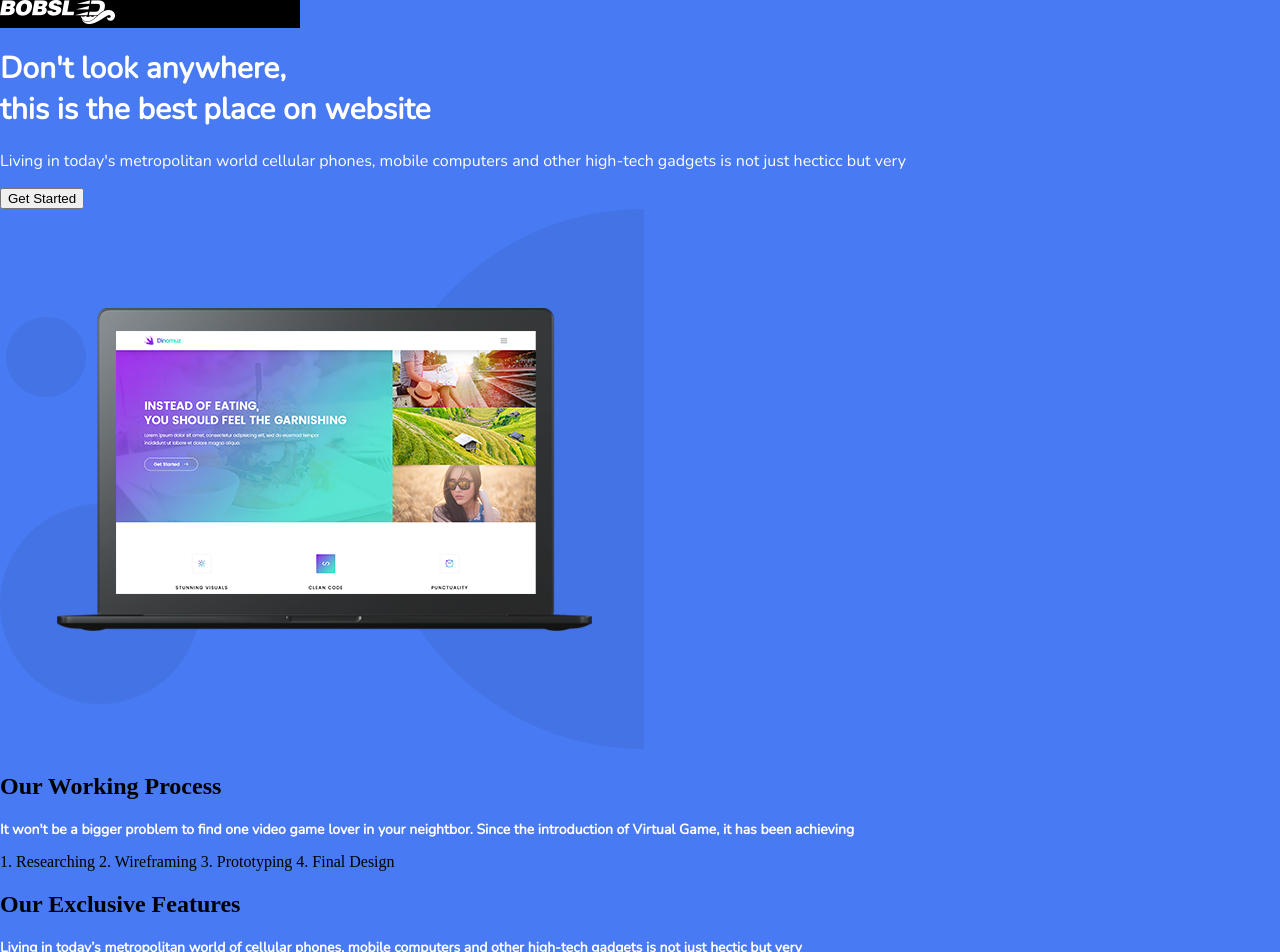
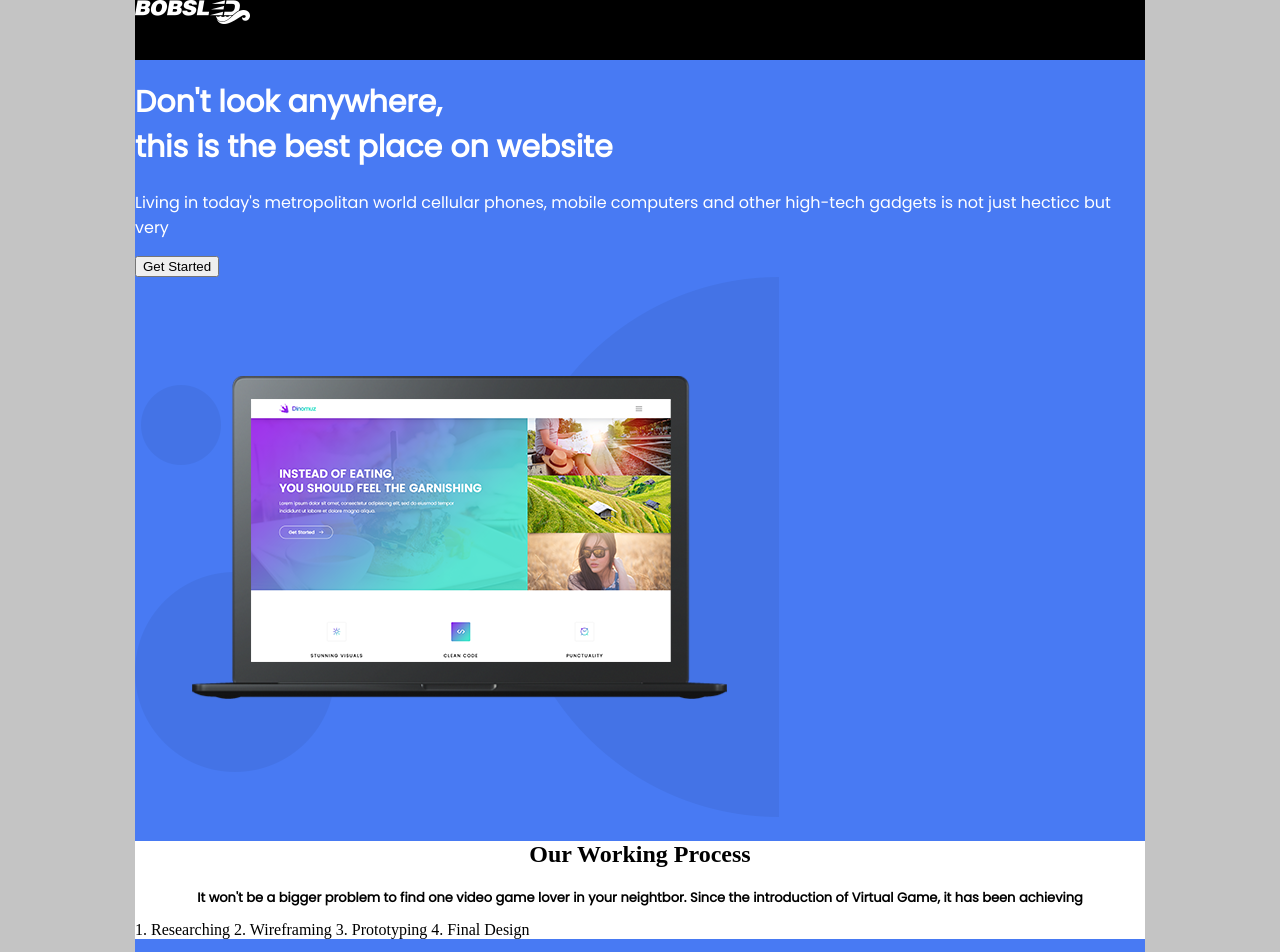
Before and after one commit to fixedgonzo/learning-to-coding, a plain HTML site: page index.html in a window 1280 px wide. Shown: the top 952 px of the page. Drawn offline with nearby package versions, Linux system fonts and the light colour scheme.

Commit message:
html, css upgrade

```diff
--- a/css/styles.css
+++ b/css/styles.css
@@ -1,29 +1,47 @@
 body {
-    background-color: #487AF3;
-    margin: 0px;
+    background-color: #c4c4c4;
+    margin:0 auto;
+    padding: 0px;
+    border: 0px;
+    width: 1010px;
 }
 
 h1 {
   font-size: 30px;
-  font-family: "Nunito";
+  font-family: "Poppins";
   color: #ffffff;
 }
 
+h2 {
+  text-align: center;
+  }
+
 h3 {
-  font-size: 14px;
-  font-family: "Nunito";
+  text-align: center;
+  font-size: 13px;
+  font-family: "Poppins";
+  color: ##777777;
+}
+
+h4 {
+  text-align: center;
+  margin: 0px;
+}
+
+p {
+  font-family: "Poppins";
   color: #ffffff;
 }
 
-p {
-    font-family: "Nunito";
-  color: #ffffff;
+#fullsite {
+  background-color: #487AF3;
 }
 
-div {
-    background-color: #000000;
-    width: 300px;
-    border: 0px;
-    padding: 0px;
-    margin: 0px;
+.header {
+  background-color: #000000;
+  height: 60px;
 }
+
+.progress {
+  background-color: #ffffff;
+}
--- a/index.html
+++ b/index.html
@@ -5,31 +5,38 @@
         <meta charset="utf-8">
         <title>BOBSL website</title>
         <link rel="stylesheet" href="./css/styles.css">
-        <link rel="stylesheet" href="https://fonts.googleapis.com/css?family=Nunito">
+        <link rel="stylesheet" href="https://fonts.googleapis.com/css?family=Poppins">
     </head>
 
     <body>
+        <div id=fullsite>
 
                 <!-- Header -->
-            <div>
+                    <div class=header>
                         <a href="index.html">
                             <img src="./img/logo.png" alt="company logo">
                         </a>
                     </div>
 
         <!-- "Don't look" block -->
+            <div class=bigpicture>
                 <h1>Don't look anywhere,<br>this is the best place on website</h1>
                     <p>Living in today's metropolitan world cellular phones, mobile computers and other high-tech gadgets is not just hecticc but very</p>
                             <button type="button">Get Started</button><br>
-                          <img src="./img/hero-bg.png" height="540" width="644">
+                                <img src="./img/hero-bg.png" height="540" width="644"
+            </div>
 
         <!-- "Progress" block -->
+            <div class=progress>
                 <h2>Our Working Process</h2>
                     <h3>It won't be a bigger problem to find one video game lover in your neightbor. Since the introduction of Virtual Game, it has been achieving</h3>
 
             1. Researching 2. Wireframing 3. Prototyping 4. Final Design
 
+            </div>
+
         <!-- "Features" block -->
+            <div class=features>
                 <h2>Our Exclusive Features</h2>
                     <h3>Living in today’s metropolitan world of cellular phones, mobile computers and other high-tech gadgets is not just hectic but very</h3>
 
@@ -52,8 +59,10 @@
                             <h2>Super Clean Code</h2>
                               <h3>Sony laptops are among the most well known laptops on today’s market. Sony is a name that over time has established itself</h3>
                                 <button type="button">Read More</button><br>
+            </div>
 
         <!-- "Remarkable" block -->
+            <div class=remarkable>
                 <h2>Remarkable Works</h2>
                     <h3>LCD screens are uniquely modern in style, and the liquid crystals that make them work have allowed humanity to create slimmer, more</h3>
 
@@ -71,6 +80,7 @@
                             <img src="./img/r3.jpg" height="350" width="653">
                                 <h3>LCD screens are uniquely modern in style, and the liquid crystals that make them work have allowed humanity to create slimmer, more portable technology.</h3>
                                 <button type="button">View Project</button>
+            </div>
 
         <!-- "From the part" block -->
             <h2>From the part of beginning</h2>
@@ -103,6 +113,6 @@
 
         <!-- Footer -->
                 <h4>Copyright © 2017 | All rights reserved to <a href="https://colorlib.com">Dinomuz inc.</a> Designed by <a href="https://colorlib.com">Colorlib</a></h4>
-
+          </div>
     </body>
 </html>
```
Lines whose indentation alone changed are shown as unchanged.
